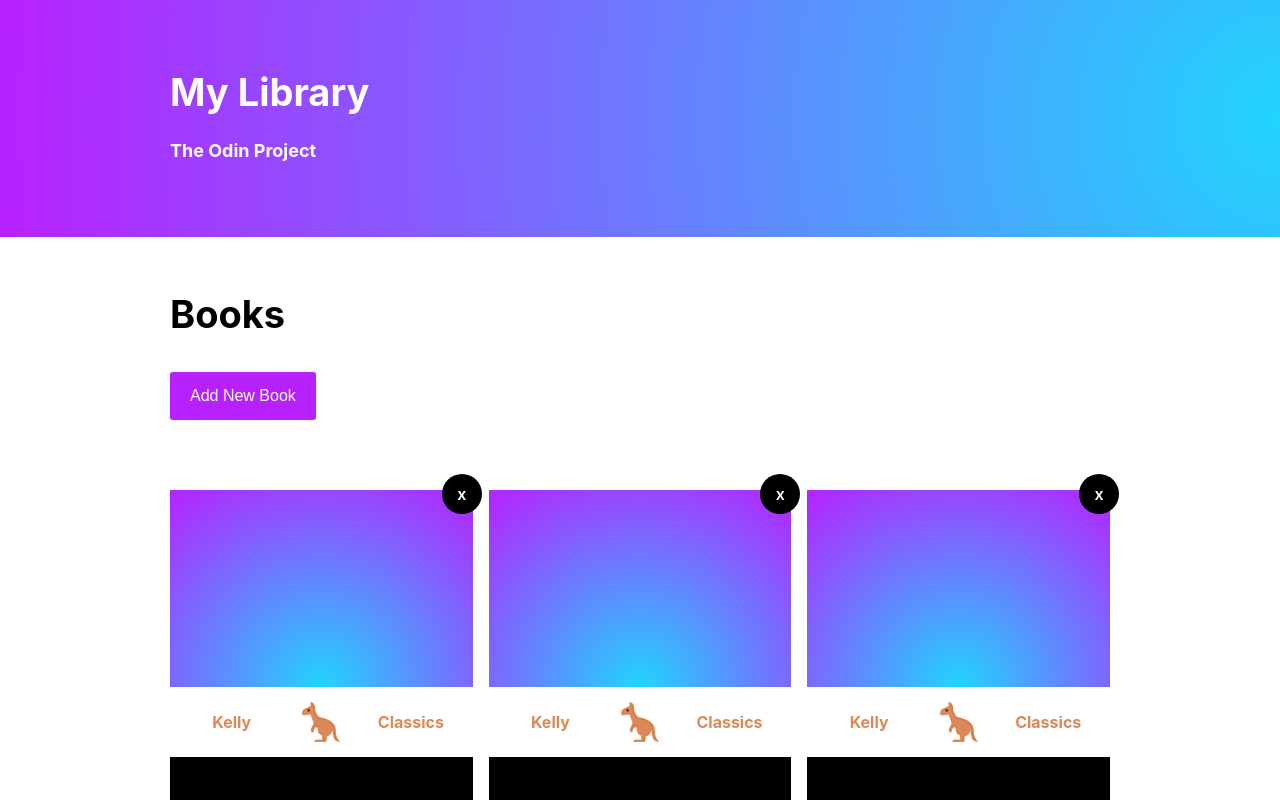
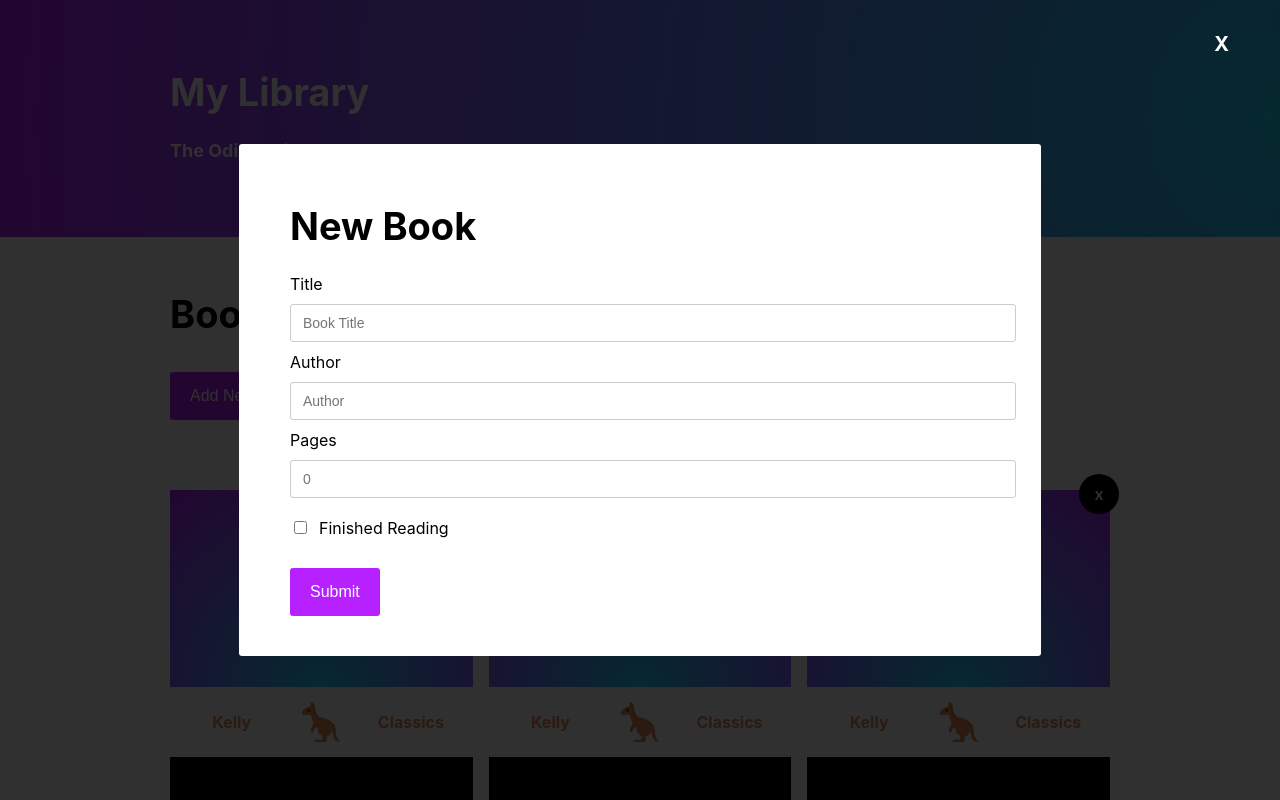
Before and after one commit to timkellytk/project-react-library, a React (Create React App) app: page / in a window 1280 px wide. Both pictures are taken after a click on the button "Add New Book". Shown: the top 800 px of the page. Built offline with nearby package versions, Linux system fonts and the light colour scheme.

Commit message:
Created a state object and methods to open and close the new book modal

```diff
--- a/src/App.js
+++ b/src/App.js
@@ -1,15 +1,33 @@
-import React from 'react';
+import React, { Component } from 'react';
 import Header from './components/Header/Header';
 import Content from './components/Content/Content';
 import './App.css';
 
-const App = () => {
-  return (
-    <React.Fragment>
-      <Header />
-      <Content />
-    </React.Fragment>
-  );
-};
+class App extends Component {
+  state = {
+    showModal: false,
+  };
+
+  showModalHandler = () => {
+    this.setState({ showModal: true });
+  };
+
+  closeModalHandler = () => {
+    this.setState({ showModal: false });
+  };
+
+  render() {
+    return (
+      <React.Fragment>
+        <Header />
+        <Content
+          showModal={this.showModalHandler}
+          closeModal={this.closeModalHandler}
+          modalStatus={this.state.showModal}
+        />
+      </React.Fragment>
+    );
+  }
+}
 
 export default App;
--- a/src/components/Content/Content.js
+++ b/src/components/Content/Content.js
@@ -2,9 +2,13 @@ import React from 'react';
 import NewBook from './NewBook/NewBook';
 import Books from './Books/Books';
 
-const Content = () => (
+const Content = (props) => (
   <React.Fragment>
-    <NewBook />
+    <NewBook
+      showModalHandler={props.showModal}
+      closeModalHandler={props.closeModal}
+      modalState={props.modalStatus}
+    />
     <Books />
   </React.Fragment>
 );
--- a/src/components/Content/NewBook/NewBook.js
+++ b/src/components/Content/NewBook/NewBook.js
@@ -2,13 +2,16 @@ import React from 'react';
 import Button from '../../UI/Button/Button';
 import NewBookModal from './NewBookModal/NewBookModal';
 
-const NewBook = () => (
+const NewBook = (props) => (
   <div class="section">
     <div class="container">
       <div>
         <h1>Books</h1>
-        <Button>Add New Book</Button>
-        <NewBookModal />
+        <Button clicked={props.showModalHandler}>Add New Book</Button>
+        <NewBookModal
+          modal={props.modalState}
+          close={props.closeModalHandler}
+        />
       </div>
     </div>
   </div>
--- a/src/components/Content/NewBook/NewBookModal/NewBookModal.js
+++ b/src/components/Content/NewBook/NewBookModal/NewBookModal.js
@@ -3,11 +3,16 @@ import classes from './NewBookModal.module.css';
 
 import Button from '../../../UI/Button/Button';
 
-const NewBookModal = () => (
-  <div className={classes.NewBookSection}>
+const NewBookModal = (props) => {
+  const showModalState = props.modal
+    ? [classes.NewBookSection, classes.Show].join(' ')
+    : classes.NewBookSection;
+
+  return (
+    <div className={showModalState}>
       <div className={classes.NewBookFormContainer}>
         <h1>New Book</h1>
-      <div class="w-form">
+        <div>
           <form>
             <label>Title</label>
             <input
@@ -42,10 +47,11 @@ const NewBookModal = () => (
           </form>
         </div>
       </div>
-    <div className={classes.CloseModal}>
+      <div className={classes.CloseModal} onClick={props.close}>
         <div>X</div>
       </div>
     </div>
   );
+};
 
 export default NewBookModal;
--- a/src/components/Content/NewBook/NewBookModal/NewBookModal.module.css
+++ b/src/components/Content/NewBook/NewBookModal/NewBookModal.module.css
@@ -15,6 +15,10 @@
   -ms-flex-align: center;
   align-items: center;
   background-color: rgba(0, 0, 0, 0.81);
+}
+
+.NewBookSection.Show {
+  display: flex;
 }
 
 .NewBookFormContainer {
```
Lines whose indentation alone changed are shown as unchanged.
